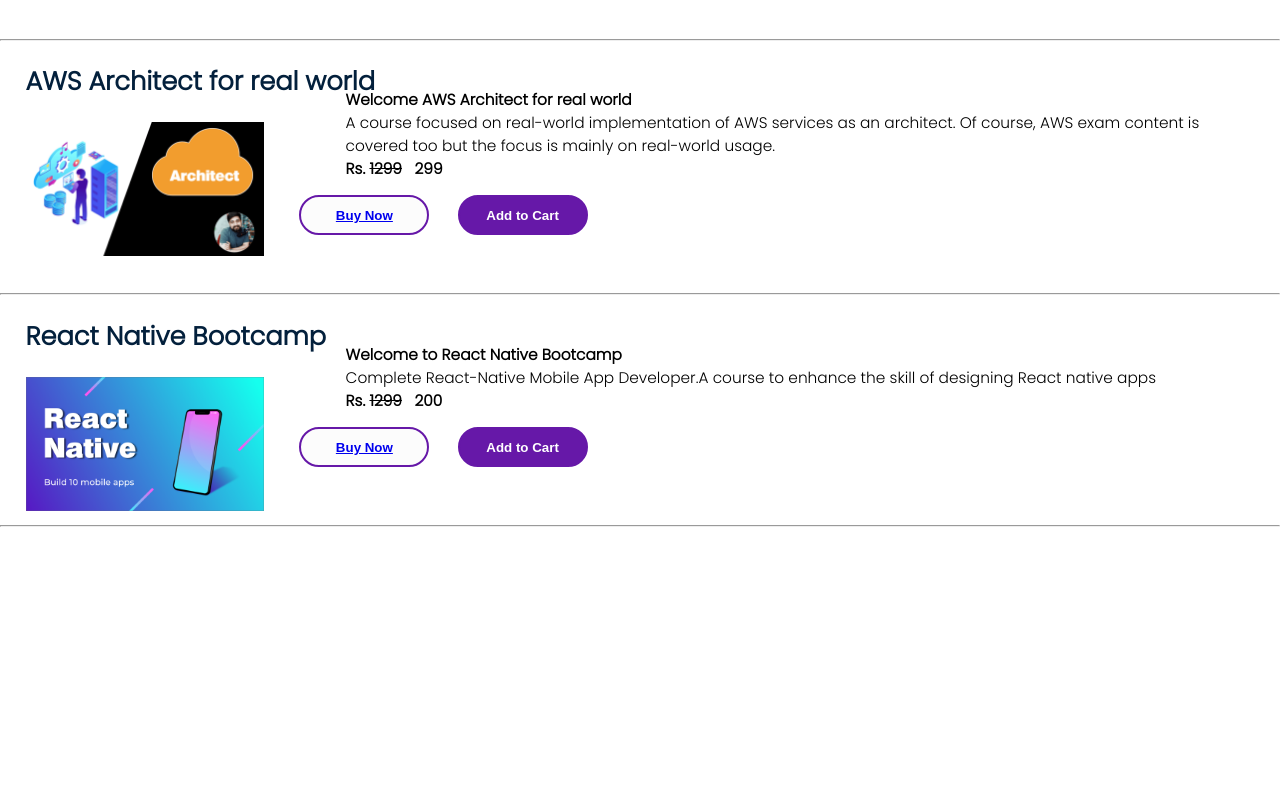
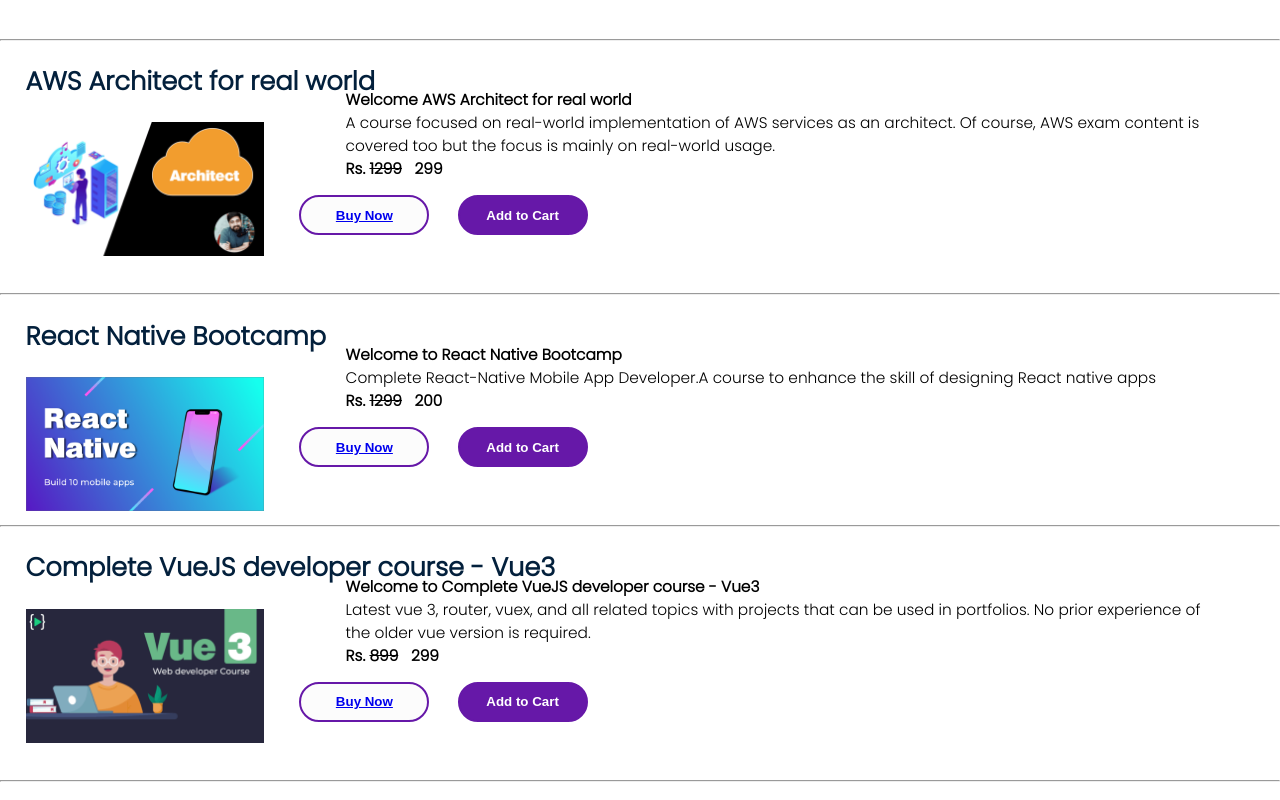
Before and after one commit to Aniket990011/Website, a plain HTML site: page index.html in a window 1280 px wide. Shown: the part 1380-2180 px from the top of the page. Before the commit the page ends 1948 px from the top, so only its background shows below. Drawn offline with Linux system fonts and the light colour scheme.

Commit message:
added vue.js course

```diff
--- a/index.html
+++ b/index.html
@@ -237,6 +237,31 @@
                 height: 40px; margin-left:2%;margin-top: 0%;padding: 0.8%; border-radius:40px;
                 border: 2px solid #6618A8; background: #6618A8;
                 color:#ffffff;"><strong>Add to Cart</strong></button>
+    <!-- <p style:{{'margin-top': '45%'}}><strong> Rs.<strike> 300</strike> 200 /-</strong></p> -->
+    </div>
+    <br><br>
+    <hr>
+    <div class="content">
+        <h2><strong>Complete VueJS developer course - Vue3</strong></h2>
+        <img src="img/vue_course_lu39t.png">
+        <br><br><br><p style="font-size:1.2vw;"><Strong>Welcome to Complete VueJS developer course - Vue3</Strong> <br>
+
+            Latest vue 3, router, vuex, and all related topics with projects that can be used in portfolios. No prior experience of the older vue version is required. <br>
+
+            <strong>Rs. <strike>899</strike>  &nbsp; 299</strong></p>
+
+            <a href="https://courses.learncodeonline.in/learn/Complete-VueJS-developer-course"></a>
+                <button style="width: 130px;
+                height: 40px; margin-left:23%;margin-top: 0%;padding: 0.8%; border-radius:40px;background: #fcfcfc;
+            border: 2px solid #6618A8;
+            color:#ffffff;">
+                <a href="https://courses.learncodeonline.in/learn/Complete-VueJS-developer-course">
+                <strong>Buy Now</strong></a></button>
+                <button style="width: 130px;
+                height: 40px; margin-left:2%;margin-top: 0%;padding: 0.8%; border-radius:40px;
+                border: 2px solid #6618A8; background: #6618A8;
+                color:#ffffff;"><strong>Add to Cart</strong></button>
+    <!-- <p style:{{'margin-top': '45%'}}><strong> Rs.<strike> 300</strike> 200 /-</strong></p> -->
     </div>
     <br><br>
     <hr>
```
Also changed, not shown: img/vue_course_lu39t.png (added).
